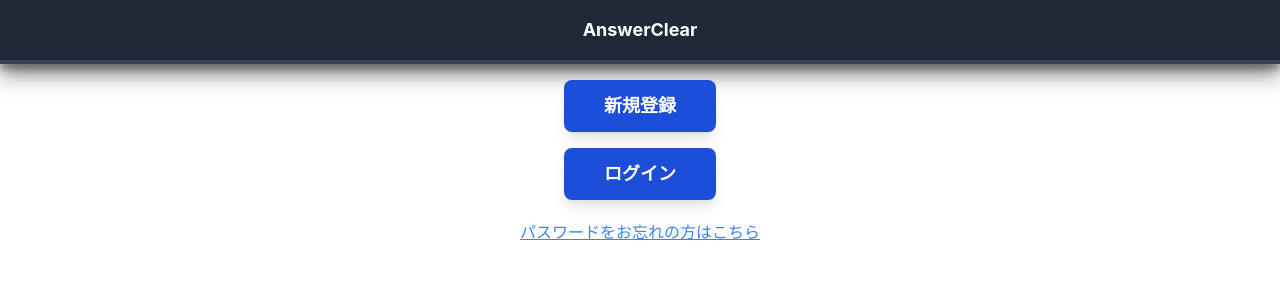
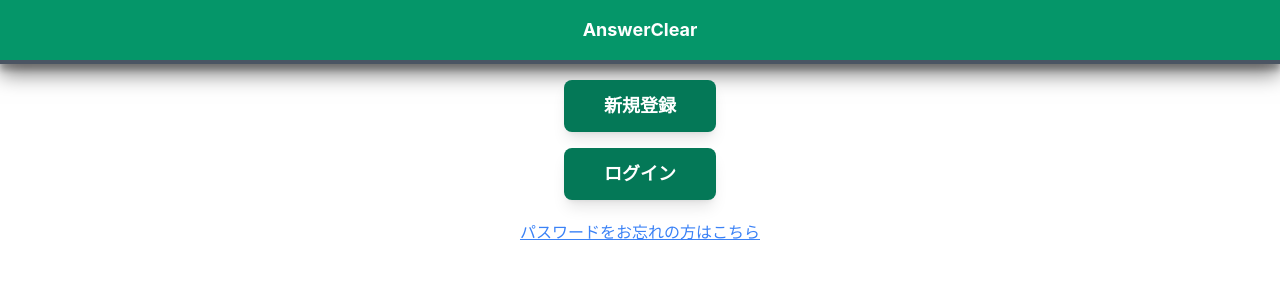
Before and after one commit to chobi0228desu/AnswerClear, a React (Create React App) app in the folder front/: page / in a window 1280 px wide. Shown: the top 300 px of the page. Built offline with nearby package versions, Linux system fonts and the light colour scheme.

Commit message:
fix : headerの色

```diff
--- a/front/src/components/layouts/BaseButton.tsx
+++ b/front/src/components/layouts/BaseButton.tsx
@@ -5,7 +5,7 @@ const BaseButton: React.FC<{ to: string; text: string }> = ({ to, text }) => {
   return (
       <Link
         to={to}
-        className={`inline-block px-10 py-3 mt-4 text-lg font-semibold text-white bg-blue-700 rounded-lg shadow-lg transition duration-300 ease-in-out hover:bg-blue-400 hover:shadow-xl`}
+        className={`inline-block px-10 py-3 mt-4 text-lg font-semibold text-white bg-emerald-700 rounded-lg shadow-lg transition duration-300 ease-in-out hover:bg-emerald-500 hover:shadow-xl`}
       >
         {text}
       </Link>
--- a/front/src/components/layouts/header.tsx
+++ b/front/src/components/layouts/header.tsx
@@ -4,7 +4,7 @@ import {APPLICATON_TITLE} from '../common/phrase';
 const Header: React.FC = () => {
   return (
     <>
-      <header className="bg-gray-800 text-white h-16 flex items-center justify-center shadow-[0_10px_20px_rgba(0,0,0,0.5),0_6px_6px_rgba(0,0,0,0.25)] border-b-4 border-gray-700">
+      <header className="bg-emerald-600 text-white h-16 flex items-center justify-center shadow-[0_10px_20px_rgba(0,0,0,0.5),0_6px_6px_rgba(0,0,0,0.25)] border-b-4 border-gray-600">
         <h1 className="text-lg font-bold">{APPLICATON_TITLE}</h1>
       </header>
     </>
```
